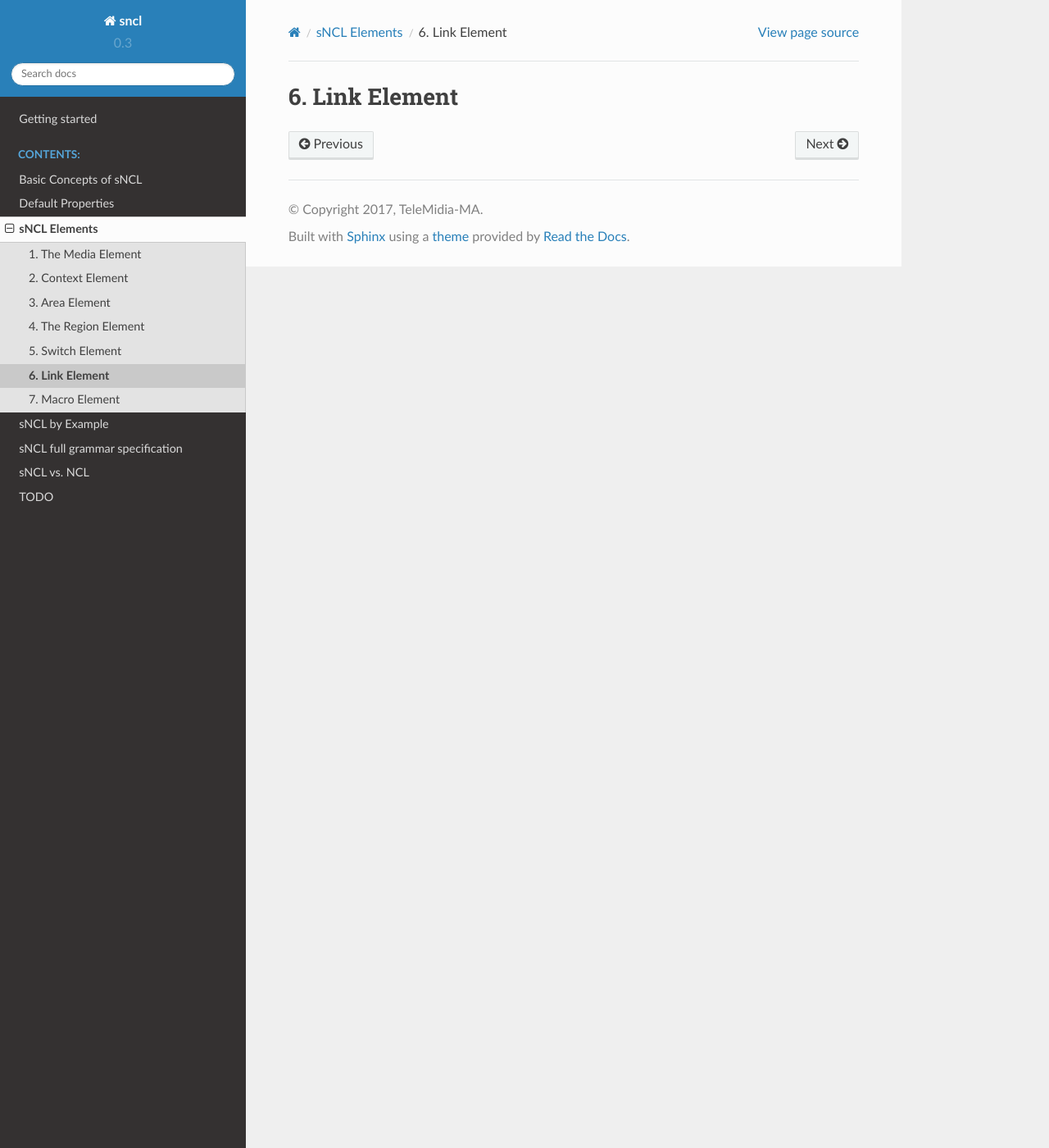
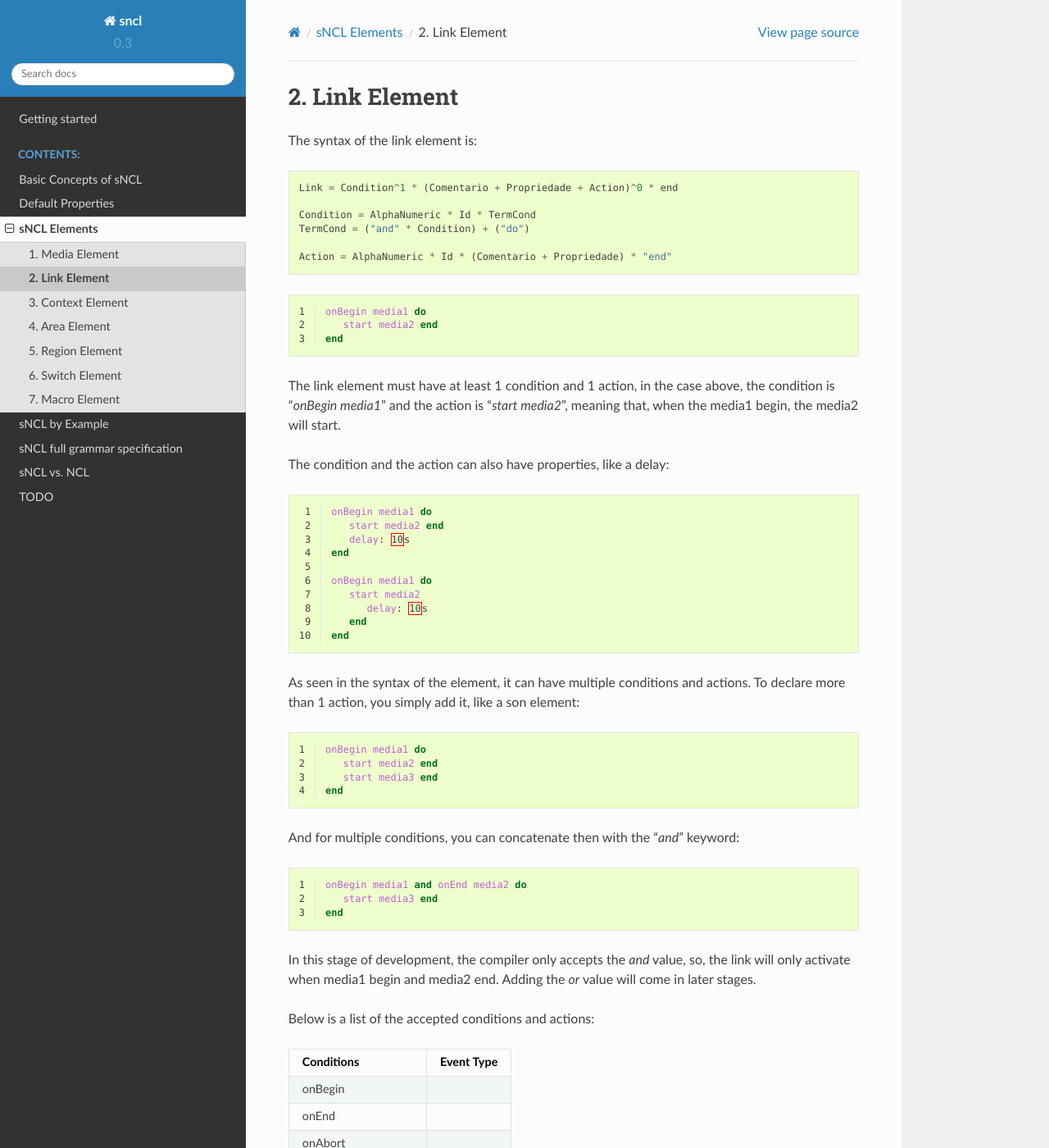
Before and after one commit to TeleMidia-MA/sncl, a Sphinx documentation site: the page built from doc/link-element.rst, in a window 1280 px wide and 1400 px high. Shown: the whole window at 82% size. Built offline with Sphinx 7.4.7 and the Read the Docs theme 2.0.0, drawn with Linux system fonts in a browser that asks for light colours; some of the changed text lies outside the part shown.

Commit message:
Update the documentation (context and link)
Wrote some things to the context and link pages, added a TODO in the
grammar.lua, and changed some things in the page of other elements
in the documentation.

```diff
--- a/doc/link-element.rst
+++ b/doc/link-element.rst
@@ -1,2 +1,95 @@
 Link Element
 ============
+
+The syntax of the link element is:
+
+::
+
+   Link = Condition^1 * (Comentario + Propriedade + Action)^0 * end
+
+   Condition = AlphaNumeric * Id * TermCond
+   TermCond = ("and" * Condition) + ("do")
+
+   Action = AlphaNumeric * Id * (Comentario + Propriedade) * "end"
+
+.. code-block:: lua
+   :linenos:
+
+   onBegin media1 do
+      start media2 end
+   end
+
+The link element must have at least 1 condition and 1 action, in the case above, the condition is "*onBegin media1*" and the action is "*start media2*", meaning that, when the media1 begin, the media2 will start.
+
+The condition and the action can also have properties, like a delay:
+
+.. code-block:: lua
+   :linenos:
+
+   onBegin media1 do
+      start media2 end
+      delay: 10s
+   end
+
+   onBegin media1 do
+      start media2
+         delay: 10s
+      end
+   end
+
+As seen in the syntax of the element, it can have multiple conditions and actions. To declare more than 1 action, you simply add it, like a son element:
+
+.. code-block:: lua
+   :linenos:
+
+   onBegin media1 do
+      start media2 end
+      start media3 end
+   end
+
+And for multiple conditions, you can concatenate then with the "*and*" keyword:
+
+.. code-block:: lua
+   :linenos:
+
+   onBegin media1 and onEnd media2 do
+      start media3 end
+   end
+
+In this stage of development, the compiler only accepts the *and* value, so, the link will only activate when media1 begin and media2 end. Adding the *or* value will come in later stages.
+
+
+Below is a list of the accepted conditions and actions:
+
+==================== ============
+ Conditions           Event Type
+==================== ============
+onBegin
+onEnd
+onAbort
+onPause
+onResume
+onSelection
+onBeginSelection
+onEndSelection
+onAbortSelection
+onPauseSelection
+onResumeSelection
+onBeginAttribution
+onEndAttribution
+onPauseAttribution
+onResumeAttribution
+onAbortAttribution
+==================== ============
+
+
+========= ============
+ Actions   Event Type
+========= ============
+start
+stop
+abort
+pause
+resume
+set
+========= ============
--- a/doc/media-element.rst
+++ b/doc/media-element.rst
@@ -1,4 +1,4 @@
-The Media Element
+Media Element
 =================
 
 The media element defines an media object, that can be an image, video, text and even HTML
--- a/doc/region-element.rst
+++ b/doc/region-element.rst
@@ -1,4 +1,4 @@
-The Region Element
+Region Element
 ===================
 
 The region element
--- a/doc/sncl-elements.rst
+++ b/doc/sncl-elements.rst
@@ -5,9 +5,9 @@ sNCL Elements
    :numbered:
 
    media-element
+   link-element
    context-element
    area-element
    region-element
    switch-element
-   link-element
    macro-element
--- a/doc/sncl_full_grammar.rst
+++ b/doc/sncl_full_grammar.rst
@@ -26,16 +26,16 @@ Elements between "" are literals, the others are non-terminal.
 
    Area = "area" * Id * (Comentario + Propriedade)^0 * "end"
 
-   Port = "port" * Id AlphaNumeric
+   Port = "port" * Id * AlphaNumeric
 
    Region = "region" * Id * (Comentario + Region + Propriedade + MacroCall)^0 * "end"
 
    Link = Condition^1 * (Comentario + Propriedade + Action)^0 * end
 
-   Condition = AlphaNumeric * AlphaNumeric * TermCond
+   Condition = AlphaNumeric * Id * TermCond
    TermCond = ("and" * Condition) + ("do")
 
-   Action = AlphaNumeric * AlphaNumeric * (Comentario + Propriedade) * "end"
+   Action = AlphaNumeric * Id * (Comentario + Propriedade) * "end"
 
    Macro = "macro" Id * (Comentario * MacroCall * Propriedade + Media + Area + Context + Link + Port + Region)^0 * "end"
 
```
Also changed, not shown: doc/context-element.rst (+32 -2 lines), 2 other files.
